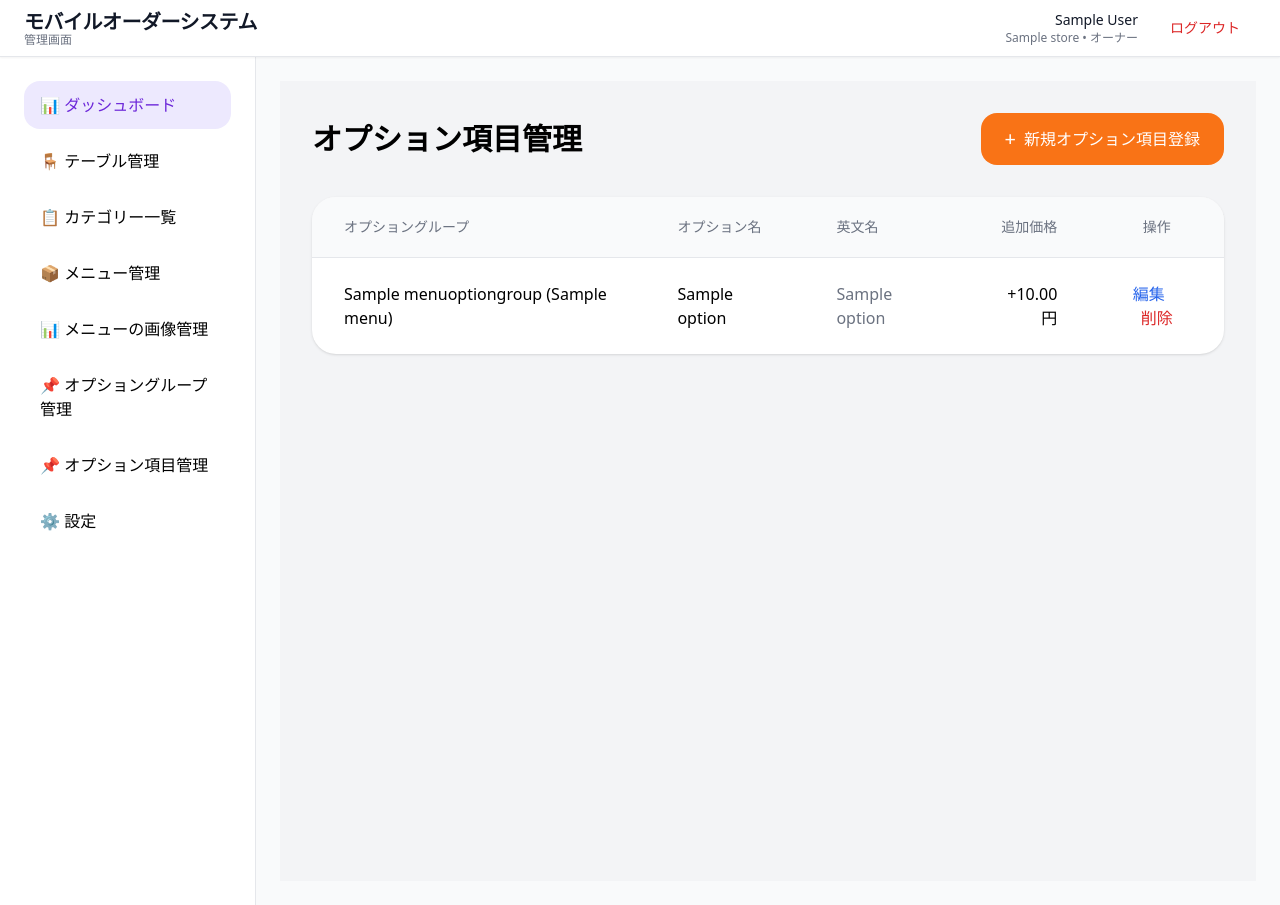
After one commit to Junjehyun/mobile-order_django, a Django app: page /stores/options/ in a window 1280 px wide. The commit adds this page. Run offline with Django 5.2, Linux system fonts and the light colour scheme; a user stored in the database is signed in; tables that the repository leaves empty hold one stand-in row (values such as "Sample post").

Commit message:
A08完了

```diff
--- a/static/css/output.css
+++ b/static/css/output.css
@@ -925,6 +925,11 @@ video {
   background-color: rgb(0 0 0 / 0.6);
 }
 
+.bg-blue-100 {
+  --tw-bg-opacity: 1;
+  background-color: rgb(219 234 254 / var(--tw-bg-opacity, 1));
+}
+
 .bg-blue-50 {
   --tw-bg-opacity: 1;
   background-color: rgb(239 246 255 / var(--tw-bg-opacity, 1));
@@ -998,11 +1003,6 @@ video {
 .bg-white {
   --tw-bg-opacity: 1;
   background-color: rgb(255 255 255 / var(--tw-bg-opacity, 1));
-}
-
-.bg-blue-100 {
-  --tw-bg-opacity: 1;
-  background-color: rgb(219 234 254 / var(--tw-bg-opacity, 1));
 }
 
 .object-cover {
@@ -1199,6 +1199,11 @@ video {
   color: rgb(37 99 235 / var(--tw-text-opacity, 1));
 }
 
+.text-blue-700 {
+  --tw-text-opacity: 1;
+  color: rgb(29 78 216 / var(--tw-text-opacity, 1));
+}
+
 .text-gray-400 {
   --tw-text-opacity: 1;
   color: rgb(156 163 175 / var(--tw-text-opacity, 1));
@@ -1267,11 +1272,6 @@ video {
 .text-white {
   --tw-text-opacity: 1;
   color: rgb(255 255 255 / var(--tw-text-opacity, 1));
-}
-
-.text-blue-700 {
-  --tw-text-opacity: 1;
-  color: rgb(29 78 216 / var(--tw-text-opacity, 1));
 }
 
 .accent-orange-500 {
--- a/stores/urls.py
+++ b/stores/urls.py
@@ -22,6 +22,11 @@ from .views import (
     OptionGroupCreateView,
     OptionGroupUpdateView,
     OptionGroupDeleteView,
+
+    OptionManagementView,
+    OptionCreateView,
+    OptionUpdateView,
+    OptionDeleteView,
 )
 from django.views.generic import TemplateView
 from .views import MenuManagementView
@@ -59,4 +64,9 @@ urlpatterns = [
     path('option-groups/<int:pk>/update/', OptionGroupUpdateView.as_view(), name='a07_option_group_update'),
     path('option-groups/<int:pk>/delete/', OptionGroupDeleteView.as_view(), name='a07_option_group_delete'),
 
+    #A08オプション項目管理
+    path('options/', OptionManagementView.as_view(), name='a08_option_management'),
+    path('options/create/', OptionCreateView.as_view(), name='a08_option_create'),
+    path('options/<int:pk>/update/', OptionUpdateView.as_view(), name='a08_option_update'),
+    path('options/<int:pk>/delete/', OptionDeleteView.as_view(), name='a08_option_delete'),
 ]
--- a/stores/views.py
+++ b/stores/views.py
@@ -4,7 +4,7 @@ from django.shortcuts import render
 # A02 店舗登録画面のビュー
 from django.contrib.auth.mixins import LoginRequiredMixin
 from django.views.generic import CreateView, UpdateView, DeleteView, ListView
-from django.shortcuts import redirect
+from django.shortcuts import redirect, get_object_or_404
 from django.urls import reverse_lazy
 from .models import Store
 from .forms import StoreRegistrationForm, StoreTableForm #forms.pyからStoreRegistrationFormとStoreTableFormをインポート
@@ -13,8 +13,8 @@ from django.contrib.auth.mixins import LoginRequiredMixin
 from .models import StoreTable, Menu
 from django.contrib import messages
 from django.utils import timezone
-from .models import MenuCategory
-from .forms import MenuCategoryForm, MenuForm
+from .models import MenuCategory, MenuOptionGroup, Option
+from .forms import MenuCategoryForm, MenuForm, OptionGroupForm, OptionForm
 from django.conf import settings
 from django.db import models
 from django.core.files.storage import default_storage
@@ -456,7 +456,6 @@ class OptionGroupManagementView(LoginRequiredMixin, TemplateView):
     login_url = 'login'
 
     def get(self, request, *args, **kwargs):
-        """기존 A05/A06과 동일한 store 체크 로직"""
         user = request.user
         if not hasattr(user, 'store') or user.store is None:
             return redirect('stores:a02_store_register')
@@ -466,25 +465,151 @@ class OptionGroupManagementView(LoginRequiredMixin, TemplateView):
         context = super().get_context_data(**kwargs)
         store = self.request.user.store
         context['title'] = 'メニューオプショングループ管理'
-        # Model 아직 없으므로 placeholder
-        context['option_groups'] = []
+
+        context['option_groups'] = MenuOptionGroup.objects.filter(
+            menu__store=store,
+            deleted_at__isnull=True
+        ).select_related('menu').order_by('menu__name', 'name')
+
+        context['menus'] = Menu.objects.filter(
+            store=store,
+            deleted_at__isnull=True
+        ).order_by('category__display_order', 'name')
+
         return context
 
 
 class OptionGroupCreateView(LoginRequiredMixin, TemplateView):
-    """A07 新規オプショングループ登録 (모달용)"""
-    def get(self, request, *args, **kwargs):
-        return HttpResponse("A07 新規登録モーダル - 準備中 (기존 modal 패턴)")
+    """A07 新規オプショングループ登録"""
+    def post(self, request, *args, **kwargs):
+        store = request.user.store
+        form = OptionGroupForm(request.POST, store=store)
+
+        if form.is_valid():
+            option_group = form.save()
+            messages.success(request, 'オプショングループを登録しました。')
+            return redirect('stores:a07_option_group_management')
+        else:
+            messages.error(request, '入力内容に誤りがあります。')
+            return redirect('stores:a07_option_group_management')
 
 
 class OptionGroupUpdateView(LoginRequiredMixin, TemplateView):
-    """A07 オプショングループ編集 (모달용)"""
-    def get(self, request, *args, **kwargs):
-        return HttpResponse("A07 編集モーダル - 準備中")
+    """A07 オプショングループ編集"""
+    def post(self, request, *args, **kwargs):
+        store = request.user.store
+        pk = kwargs.get('pk')
+        option_group = get_object_or_404(MenuOptionGroup, pk=pk, menu__store=store, deleted_at__isnull=True)
+
+        form = OptionGroupForm(request.POST, instance=option_group, store=store)
+
+        if form.is_valid():
+            form.save()
+            messages.success(request, 'オプショングループを更新しました。')
+            return redirect('stores:a07_option_group_management')
+        else:
+            messages.error(request, '入力内容に誤りがあります。')
+            return redirect('stores:a07_option_group_management')
 
 
 class OptionGroupDeleteView(LoginRequiredMixin, TemplateView):
-    """A07 オプショングループ削除"""
+    """A07 オプショングループ削除 (Soft Delete)"""
     def post(self, request, *args, **kwargs):
+        store = request.user.store
+        pk = kwargs.get('pk')
+        option_group = get_object_or_404(MenuOptionGroup, pk=pk, menu__store=store, deleted_at__isnull=True)
+
+        option_group.deleted_at = timezone.now()
+        option_group.save()
+
         messages.success(request, 'オプショングループを削除しました。')
         return redirect('stores:a07_option_group_management')
+
+
+class OptionManagementView(LoginRequiredMixin, TemplateView):
+    """A08 オプション項目管理 一覧画面"""
+    template_name = 'admin/A08_option_management.html'
+    login_url = 'login'
+
+    def get(self, request, *args, **kwargs):
+        """店舗チェック（A07と完全同一）"""
+        user = request.user
+        if not hasattr(user, 'store') or user.store is None:
+            return redirect('stores:a02_store_register')
+        return super().get(request, *args, **kwargs)
+
+    def get_context_data(self, **kwargs):
+        context = super().get_context_data(**kwargs)
+        store = self.request.user.store
+        context['title'] = 'オプション項目管理'
+
+        # 現在の店舗のオプションのみを表示 (Soft Delete 제외)
+        context['options'] = Option.objects.filter(
+            menu_option_group__menu__store=store,
+            deleted_at__isnull=True
+        ).select_related('menu_option_group', 'menu_option_group__menu').order_by('menu_option_group__name', 'name')
+
+        # 模倣から使用するオプショングループ リストを渡す
+        context['option_groups'] = MenuOptionGroup.objects.filter(
+            menu__store=store,
+            deleted_at__isnull=True
+        ).select_related('menu')
+
+        return context
+
+
+class OptionCreateView(LoginRequiredMixin, TemplateView):
+    """A08 新規オプション項目登録"""
+    def post(self, request, *args, **kwargs):
+        store = request.user.store
+        form = OptionForm(request.POST, store=store)
+
+        if form.is_valid():
+            form.save()
+            messages.success(request, 'オプション項目を登録しました。')
+            return redirect('stores:a08_option_management')
+        else:
+            messages.error(request, '入力内容に誤りがあります。')
+            return redirect('stores:a08_option_management')
+
+
+class OptionUpdateView(LoginRequiredMixin, TemplateView):
+    """A08 オプション項目編集"""
+    def post(self, request, *args, **kwargs):
+        store = request.user.store
+        pk = kwargs.get('pk')
+        option = get_object_or_404(
+            Option,
+            pk=pk,
+            menu_option_group__menu__store=store,
+            deleted_at__isnull=True
+        )
+
+        form = OptionForm(request.POST, instance=option, store=store)
+
+        if form.is_valid():
+            form.save()
+            messages.success(request, 'オプション項目を更新しました。')
+            return redirect('stores:a08_option_management')
+        else:
+            messages.error(request, '入力内容に誤りがあります。')
+            return redirect('stores:a08_option_management')
+
+
+class OptionDeleteView(LoginRequiredMixin, TemplateView):
+    """A08 オプション項目削除 (Soft Delete)"""
+    def post(self, request, *args, **kwargs):
+        store = request.user.store
+        pk = kwargs.get('pk')
+        option = get_object_or_404(
+            Option,
+            pk=pk,
+            menu_option_group__menu__store=store,
+            deleted_at__isnull=True
+        )
+
+        option.deleted_at = timezone.now()
+        option.save()
+
+        messages.success(request, 'オプション項目を削除しました。')
+        return redirect('stores:a08_option_management')
--- a/templates/admin/A00_register.html
+++ b/templates/admin/A00_register.html
@@ -54,7 +54,6 @@
                     </div>
                 </div>
 
-                <!-- 버튼 영역 -->
                 <div class="lg:col-span-full flex justify-center gap-6 mt-8 w-full">
                     <button type="submit"
                             class="px-12 py-4 bg-violet-600 hover:bg-violet-700 text-white font-medium text-lg rounded-2xl transition-colors">
--- /dev/null
+++ b/templates/admin/A08_option_management.html
@@ -0,0 +1,205 @@
+{% extends "layouts/base.html" %}
+{% block content %}
+
+<div class="min-h-screen bg-gray-100 p-8">
+
+    <div class="flex justify-between items-center mb-8">
+        <h2 class="text-3xl font-bold">オプション項目管理</h2>
+
+        <button onclick="showCreateModal()"
+                class="px-6 py-3 bg-orange-500 hover:bg-orange-600 text-white font-medium rounded-2xl flex items-center gap-2 transition">
+            <span class="text-xl">+</span>
+            新規オプション項目登録
+        </button>
+    </div>
+
+    <!-- オプション項目一覧 -->
+    <div class="bg-white rounded-3xl shadow overflow-hidden">
+        <table class="w-full">
+            <thead class="bg-gray-50 border-b">
+                <tr class="text-left text-sm text-gray-500">
+                    <th class="px-8 py-5 font-medium">オプショングループ</th>
+                    <th class="px-8 py-5 font-medium">オプション名</th>
+                    <th class="px-8 py-5 font-medium">英文名</th>
+                    <th class="px-8 py-5 font-medium text-right">追加価格</th>
+                    <th class="px-8 py-5 font-medium text-center">操作</th>
+                </tr>
+            </thead>
+            <tbody class="divide-y" id="optionTableBody">
+                {% for option in options %}
+                <tr class="hover:bg-gray-50 transition" data-id="{{ option.id }}">
+                    <td class="px-8 py-6 font-medium">{{ option.menu_option_group.name }} ({{ option.menu_option_group.menu.name }})</td>
+                    <td class="px-8 py-6">{{ option.name }}</td>
+                    <td class="px-8 py-6 text-gray-500">{{ option.name_en|default:"-" }}</td>
+                    <td class="px-8 py-6 text-right font-medium">
+                        {% if option.additional_price %}
+                            +{{ option.additional_price }}円
+                        {% else %}
+                            -
+                        {% endif %}
+                    </td>
+                    <td class="px-8 py-6 text-center">
+                        <button onclick="editOption({{ option.id }})"
+                                class="text-blue-600 hover:text-blue-700 mr-4">編集</button>
+                        <button onclick="deleteOption({{ option.id }})"
+                                class="text-red-600 hover:text-red-700">削除</button>
+                    </td>
+                </tr>
+                {% empty %}
+                <tr>
+                    <td colspan="5" class="px-8 py-12 text-center text-gray-400">
+                        まだオプション項目が登録されていません<br>
+                        「新規オプション項目登録」ボタンから追加してください
+                    </td>
+                </tr>
+                {% endfor %}
+            </tbody>
+        </table>
+    </div>
+
+    <!-- 新規・編集モーダル -->
+    <div id="optionModal" class="hidden fixed inset-0 bg-black/60 flex items-center justify-center z-50">
+        <div class="bg-white rounded-3xl shadow-xl w-full max-w-lg mx-4">
+            <div class="px-8 pt-6 pb-4">
+                <h3 id="modalTitle" class="text-2xl font-bold mb-6">新規オプション項目登録</h3>
+
+                <form id="optionForm" method="post">
+                    {% csrf_token %}
+                    <input type="hidden" id="optionId" name="id" value="">
+
+                    <div class="space-y-6">
+                        <!-- オプショングループ -->
+                        <div>
+                            <label class="block text-sm text-gray-500 mb-1">オプショングループ <span class="text-red-500">*</span></label>
+                            <select id="menu_option_group_id" name="menu_option_group"
+                                    class="w-full px-4 py-3 border border-gray-300 rounded-2xl focus:outline-none focus:border-orange-400" required>
+                                {% for group in option_groups %}
+                                <option value="{{ group.id }}">{{ group.name }} ({{ group.menu.name }})</option>
+                                {% endfor %}
+                            </select>
+                        </div>
+
+                        <!-- オプション名 -->
+                        <div>
+                            <label class="block text-sm text-gray-500 mb-1">オプション名 <span class="text-red-500">*</span></label>
+                            <input type="text" id="name" name="name"
+                                   class="w-full px-4 py-3 border border-gray-300 rounded-2xl focus:outline-none focus:border-orange-400"
+                                   required placeholder="例: 小、中、大">
+                        </div>
+
+                        <!-- 英文名 -->
+                        <div>
+                            <label class="block text-sm text-gray-500 mb-1">英文名</label>
+                            <input type="text" id="name_en" name="name_en"
+                                   class="w-full px-4 py-3 border border-gray-300 rounded-2xl focus:outline-none focus:border-orange-400"
+                                   placeholder="例: Small, Medium, Large">
+                        </div>
+
+                        <!-- 追加価格 -->
+                        <div>
+                            <label class="block text-sm text-gray-500 mb-1">追加価格 (円)</label>
+                            <input type="number" id="additional_price" name="additional_price" step="0.01" min="0"
+                                   class="w-full px-4 py-3 border border-gray-300 rounded-2xl focus:outline-none focus:border-orange-400"
+                                   placeholder="0">
+                        </div>
+                    </div>
+                </form>
+            </div>
+
+            <div class="border-t px-8 py-5 flex gap-3">
+                <button onclick="hideModal()"
+                        class="flex-1 py-4 text-gray-600 font-medium border border-gray-300 rounded-2xl hover:bg-gray-50">
+                    キャンセル
+                </button>
+                <button onclick="saveOption()"
+                        class="flex-1 py-4 bg-orange-500 hover:bg-orange-600 text-white font-medium rounded-2xl">
+                    保存する
+                </button>
+            </div>
+        </div>
+    </div>
+
+</div>
+
+<script>
+function showCreateModal() {
+    document.getElementById('modalTitle').textContent = '新規オプション項目登録';
+    document.getElementById('optionForm').reset();
+    document.getElementById('optionId').value = '';
+    document.getElementById('optionForm').action = "{% url 'stores:a08_option_create' %}";
+    document.getElementById('optionModal').classList.remove('hidden');
+}
+
+function editOption(id) {
+    document.getElementById('modalTitle').textContent = 'オプション項目編集';
+    document.getElementById('optionId').value = id;
+    document.getElementById('optionForm').action = `{% url 'stores:a08_option_update' 0 %}`.replace('0', id);
+
+    const row = document.querySelector(`tr[data-id="${id}"]`);
+    if (row) {
+        // オプション名
+        document.getElementById('name').value = row.cells[1].textContent.trim();
+
+        // 英文名
+        const nameEnCell = row.cells[2].textContent.trim();
+        document.getElementById('name_en').value = (nameEnCell === '-' || nameEnCell === '') ? '' : nameEnCell;
+
+        // 追加価格
+        const priceCell = row.cells[3].textContent.trim();
+        if (priceCell && priceCell !== '-') {
+            const priceValue = priceCell.replace(/[^0-9.]/g, '');
+            document.getElementById('additional_price').value = priceValue;
+        } else {
+            document.getElementById('additional_price').value = '';
+        }
+    }
+
+    document.getElementById('optionModal').classList.remove('hidden');
+}
+
+function saveOption() {
+    const form = document.getElementById('optionForm');
+    const formData = new FormData(form);
+
+    fetch(form.action, {
+        method: 'POST',
+        body: formData,
+        headers: { 'X-Requested-With': 'XMLHttpRequest' }
+    })
+    .then(response => {
+        if (response.ok) {
+            location.reload();
+        } else {
+            alert('保存に失敗しました。');
+        }
+    });
+}
+
+function deleteOption(id) {
+    if (!confirm('このオプション項目を削除しますか？')) return;
+
+    fetch(`{% url 'stores:a08_option_delete' 0 %}`.replace('0', id), {
+        method: 'POST',
+        headers: {
+            'X-CSRFToken': document.querySelector('[name=csrfmiddlewaretoken]').value,
+            'X-Requested-With': 'XMLHttpRequest'
+        }
+    })
+    .then(response => {
+        if (response.ok) {
+            location.reload();
+        }
+    });
+}
+
+function hideModal() {
+    document.getElementById('optionModal').classList.add('hidden');
+}
+
+// ESCキー対応
+document.addEventListener('keydown', function(e) {
+    if (e.key === "Escape") hideModal();
+});
+</script>
+
+{% endblock %}
--- a/templates/layouts/includes/sidebar.html
+++ b/templates/layouts/includes/sidebar.html
@@ -10,7 +10,7 @@
         <a href="{% url 'stores:a06_menu_management' %}" class="block px-4 py-3 hover:bg-gray-100 rounded-2xl transition">📦 メニュー管理</a>
         <a href="#" class="block px-4 py-3 hover:bg-gray-100 rounded-2xl transition">📊 メニューの画像管理</a>
         <a href="{% url 'stores:a07_option_group_management' %}" class="block px-4 py-3 hover:bg-gray-100 rounded-2xl transition">📌 オプショングループ管理</a>
-        <a href="#" class="block px-4 py-3 hover:bg-gray-100 rounded-2xl transition">📌 オプション項目管理</a>
+        <a href="{% url 'stores:a08_option_management' %}" class="block px-4 py-3 hover:bg-gray-100 rounded-2xl transition">📌 オプション項目管理</a>
         <a href="#" class="block px-4 py-3 hover:bg-gray-100 rounded-2xl transition">⚙️ 設定</a>
     </nav>
 </div>
```
Also changed, not shown: stores/forms.py (+88 -1 lines), stores/models.py (+46 -3 lines), stores/migrations/0009_alter_menu_options_option.py (added), templates/admin/A08.html (deleted).
